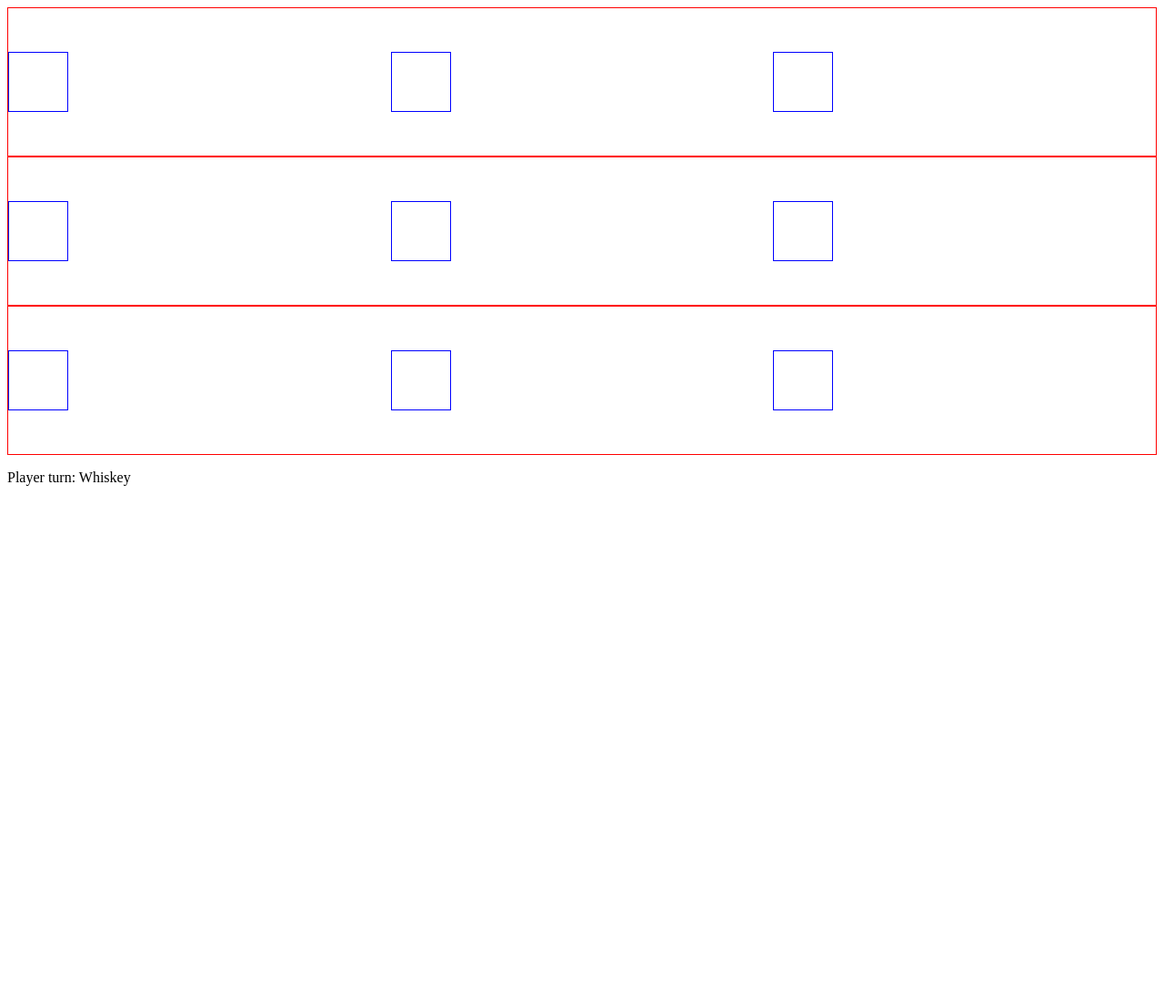
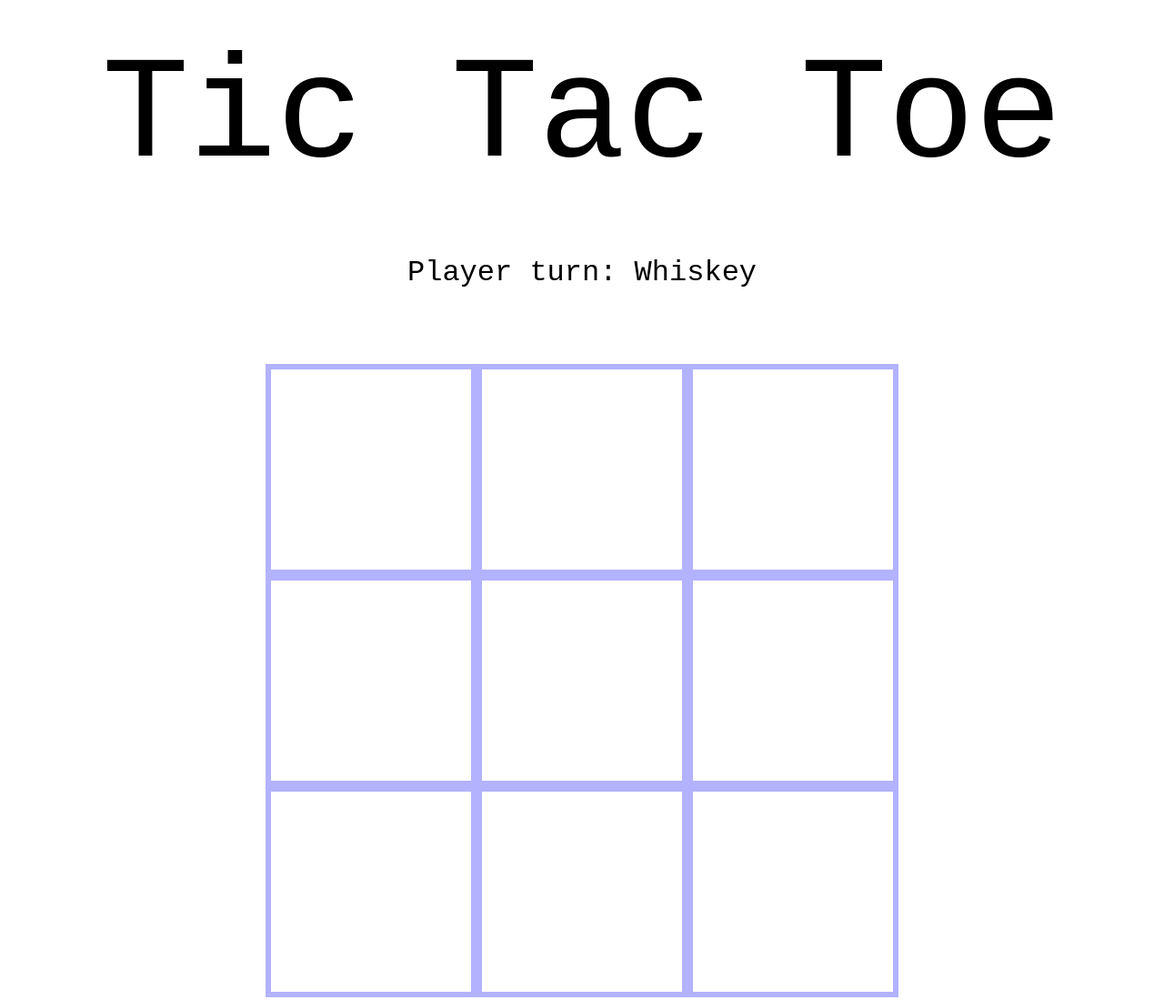
Before and after one commit to hoomanhorsey/odin-ttt, a plain HTML site: page index.html in a window 1280 px wide. Shown: the whole page at 91% size. Before the commit the page ends 800 px from the top, so only its background shows below. Drawn offline with Linux system fonts and the light colour scheme.

Commit message:
working on css

```diff
--- a/index.html
+++ b/index.html
@@ -14,14 +14,21 @@
 
 </head>
 <body>
-    <div class="boardDisplay">
+    <div class="heading">
+
+        Tic Tac Toe
 
     </div>
-
 
     <div class="whoseTurn">
         Whose Turn
     </div>
+    <div class="board-container">
+    <div class="boardDisplay">
+
+    </div>
+</div>
+
 
 </body>
 </html>
--- a/javascript.js
+++ b/javascript.js
@@ -1,3 +1,13 @@
+// TODO
+// IF there is a winner,
+// - then update screen to advise winner.
+// - prompt to start new game.
+
+// Prompt user:
+// -  to input names?
+// - choose maker?
+
+
 document.addEventListener("DOMContentLoaded", function() {
 
 // Gameboard object IIFE
@@ -15,18 +25,16 @@ const Gameboard = (function() {
 
     // method to add piece to game board
     const addPiece = (coord1, coord2, piece) => {
-        console.log("Adding piece to Board", coord1, coord2, piece);
-        board[coord1][coord2] = piece;
-        //displayBoard.display(Gameboard.getBoard(), "Called from addpiece");
-        }
+        //console.log("Adding piece to Board", coord1, coord2, piece);
+        board[coord1][coord2] = piece;}
 
     // method to get game board
     const getBoard = () => board;
 
     // method to print game board to console
-    const printBoard = () => console.table(board);
+    // const printBoard = () => console.table(board);
 
-    return {addPiece, getBoard, printBoard};
+    return {addPiece, getBoard};
     })();
 
 
@@ -36,41 +44,12 @@ function player(playername) {
     const symbol = "";
     let marker = "";
 
-    const getName = name;
+    const getName = name; // Is this redundant
     const setMarker = (input) => marker = input;
     const getMarker = () => marker;
 
-        return { getName, name, setMarker, getMarker}
+        return { getName, setMarker, getMarker}
     }
-
-// // Display Object IIFE
-// const displayBoard = (function() {
-
-//     const display = (calledBoard, message) => {
-//     let board = calledBoard;
-
-//     console.log('displayboard has been called ' + message)
-
-//     let boardDisplay = document.querySelector('.boardDisplay');
-//     boardDisplay.textContent = ' ';
-
-//     for (let b = 0; b < 3; b++) {
-//         let row = document.createElement('div');
-//         row.setAttribute('class', 'row')
-//         boardDisplay.appendChild(row);
-
-//         for (let n = 0; n < 3; n++) {
-
-//             let cell = document.createElement('p');
-//             cell.textContent = board[b][n];
-//             cell.setAttribute('class', 'cell')
-//             row.appendChild(cell);
-//             }}
-//         }
-//     return { display }
-
-//     })();
-
 
 // gameControl object
 const gameControl = (function() {
@@ -78,61 +57,29 @@ const gameControl = (function() {
       // checkTurn method (checks board to determine if play is possible)
     const checkBoardTurn = (activePlayerName, coords) => {
 
-        console.log('coords ' + coords)
+        // console.log('coords ' + coords)
         let board = Gameboard.getBoard();
-        console.table(board)
+        // console.table(board)
         let row = coords[0];
         let column = coords[2];
 
-
-
-        if ((board[row][column] === 'X') ||  (board[row][column] === 'O'))
-        {
-            alert('Position is already taken, please re-enter')
-            alert('need to change the function that calls this alert, to accomodate a different return objbect')
-            return;
-        } else {
-            console.log('turn okay')
-            return { row, column }
-
-        }
-
-
-        // if (board[row][column] === ' ')
-        //         {
-        //         console.log('turn okay')
-        //         return { row, column }
-        //         }
-        //     else if  (board[row][column] != ' ' )  {
-        //      alert('Position is already taken, please re-enter')
-        //      alert('need to change the function that calls this alert, to accomodate a different return objbect')
-        //      return;
-        //     }
-
-        // return { row, column }
-
-
-        // do {
-        //     if (board[row][column] === ' ')
-        //         {
-        //         console.log('turn okay')
-        //         break;
-        //         }
-        //     alert('Position is already taken, please re-enter')
-        //     break;
-        // } while (board[row][column] != ' ' );
-
-        // return { row, column }
+        do {
+            if (board[row][column] === ' ') {
+                return { row, column }
+            }
+            alert('Woops! That position is already taken. Please choose a different space');
+            return 'space taken';
+        } while ((board[row][column] === 'X') ||  (board[row][column] === 'O'));
     }
 
     // change Active Player method
     const changeActivePlayer = (activePlayer) => {
-        return activePlayer = activePlayer.name === playerOne.name ? playerTwo : playerOne;
+        return activePlayer = activePlayer.getName === playerOne.getName ? playerTwo : playerOne;
     }
 
     // checkWin method
     const checkWin = () => {
-    console.log("Currently testing conditions - checkwin called")
+    // console.log("Currently testing conditions - checkwin called")
 
         board = Gameboard.getBoard();
         // const testboard = [['O', 'X', 'X'], ['X', 'O', 0], [0, 'X', 0]];
@@ -194,7 +141,6 @@ const gameControl = (function() {
         if (tie === 0) {
             return "Tie";
         }
-
     } // end of CheckWin method
 
     // winnerMessage method
@@ -202,15 +148,12 @@ const gameControl = (function() {
         if (winner === 'X') {
             alert('xwinner')
               return ('winner is ' + winner)
-
           } else if (winner === 'O') {
             alert('Owinner')
             return ('winner is ' + winner)
-
           } else if (winner === 'Tie') {
             alert('Tiewinner')
             return ('Game is tied!')
-
           }
     }
 
@@ -235,70 +178,56 @@ const gameControl = (function() {
     }
 
     const getActivePlayer = function () {
-        return activePlayer.name;
+        return activePlayer.getName;
     };
 
-// Logic for game turns, check winnner, change player
-
+    //Initialize hard coded player names
     let {playerOne, playerTwo, winner, activePlayer }=  initialize();
-
-
 
     const playBoardRound = (coords) => {
 
         // calls checkTurn to see if turn possible, returns turn co-ords
         let gameturn = checkBoardTurn(activePlayer.name, coords);
-        console.log('gameturn' + gameturn.row + gameturn.column)
-
+        // console.log('gameturn' + gameturn.row + gameturn.column);
+        if (gameturn === 'space taken') {
+            return;
+        }
         // calls add piece to update board
         Gameboard.addPiece(gameturn.row, gameturn.column, activePlayer.getMarker())
 
         activePlayer = changeActivePlayer(activePlayer);
-        console.log('activePlayer', activePlayer)
+        // console.log('activePlayer', activePlayer)
             };
-
-
-   return { getActivePlayer, playBoardRound, checkWin, winnerMessage }
-
+    return { getActivePlayer, playBoardRound, checkWin, winnerMessage }
     })();
-
-
 
 const screenController  = (function () {
 
     let boardDisplay = document.querySelector('.boardDisplay');
-
-
-
 
     const clickHandlerCell = () => {
 
         let cells = document.querySelectorAll('.cell');
         cells.forEach((e) => {
             e.addEventListener('click', (e) => {
-            console.log(e.target)
-            console.log(e.target.dataset.index)
+            // console.log(e.target)
+            // console.log(e.target.dataset.index)
 
             gameControl.playBoardRound(e.target.dataset.index);
-            //displayBoard.display(Gameboard.getBoard(), "Called from clickHandlerCell");
-            // screenController.updateScreen('from ClickHandlerCell');
             updateScreen(' from clickHandlerCell 2nd time')
             setTimeout(function() {
                 winner = gameControl.checkWin();
-                console.log('checkwin from settimeout')
                 winMessage = gameControl.winnerMessage(winner);
                     if (winMessage !== undefined) {
                     alert(winMessage);
-                    }
-            }, 250);
-
-        }
+                    }}, 250);
+            }
         )})
     };
 
     const updateScreen = (message) => {
 
-        console.log('updateScreen has been' + message)
+        // console.log('updateScreen has been' + message)
 
         // clear board
         boardDisplay.textContent = ' ';
@@ -311,7 +240,6 @@ const screenController  = (function () {
         turnID.textContent = "Player turn: " + gameControl.getActivePlayer();
         whoseTurn.textContent = ' ';
         whoseTurn.appendChild(turnID);
-        //#TODO
 
         // render board
         for (let b = 0; b < 3; b++) {
@@ -330,15 +258,12 @@ const screenController  = (function () {
             clickHandlerCell();
             }
 
-
-
-
     return {updateScreen, clickHandlerCell}
 })();
 
 screenController.updateScreen(' from global');
 
-screenController.clickHandlerCell();
+//screenController.clickHandlerCell();
 
 
 
--- a/style.css
+++ b/style.css
@@ -1,5 +1,33 @@
+
+* {
+    font-family: 'Courier New', Courier, monospace;
+
+
+.heading {
+    font-size: 10rem;
+
+    text-align: center;
+
+    padding: 30px;
+}
+
+.whoseTurn {
+    text-align: center;
+    font-size: 2rem;
+
+
+}
 .boardDisplay {
-    font-size: 5rem;
+    display:grid;
+    padding: 50px;
+    font-size: 10rem;
+    text-align: center;
+    justify-content: space-evenly;
+
+    /* border-radius: 10px; */
+
+
+
 }
 
 .testDisplay {
@@ -7,19 +35,32 @@
 }
 .cell {
     display: grid;
-    font-size: 3rem;
-    border: 1px;
+    align-items: center;
+    text-align: center;
+    justify-content: center;
+
+    font-size: 7rem;
+    border: 6px;
     border-style: solid;
-    color: blue;
-    height: 4rem;
-    width: 4rem;
+    color: rgba(0, 0, 255, 0.3);
+    height: 10rem;
+    width: 10rem;
+    margin: 0px;
+    padding: 30px;
+    /* border-radius: 10px; */
+        /* box-shadow: rgba(100, 100, 111, 0.2) 0px 7px 29px 0px; */
 
 }
 
 .row {
     display: grid;
+    text-align: center;
+    justify-content: center;
     grid-template-columns: 1fr 1fr 1fr;
-    border: 1px;
-    border-style: solid;
+
     color: red;
+    margin: 0px;
+    padding: 0px;
+    /* border-radius: 10px; */
+
 }
```
